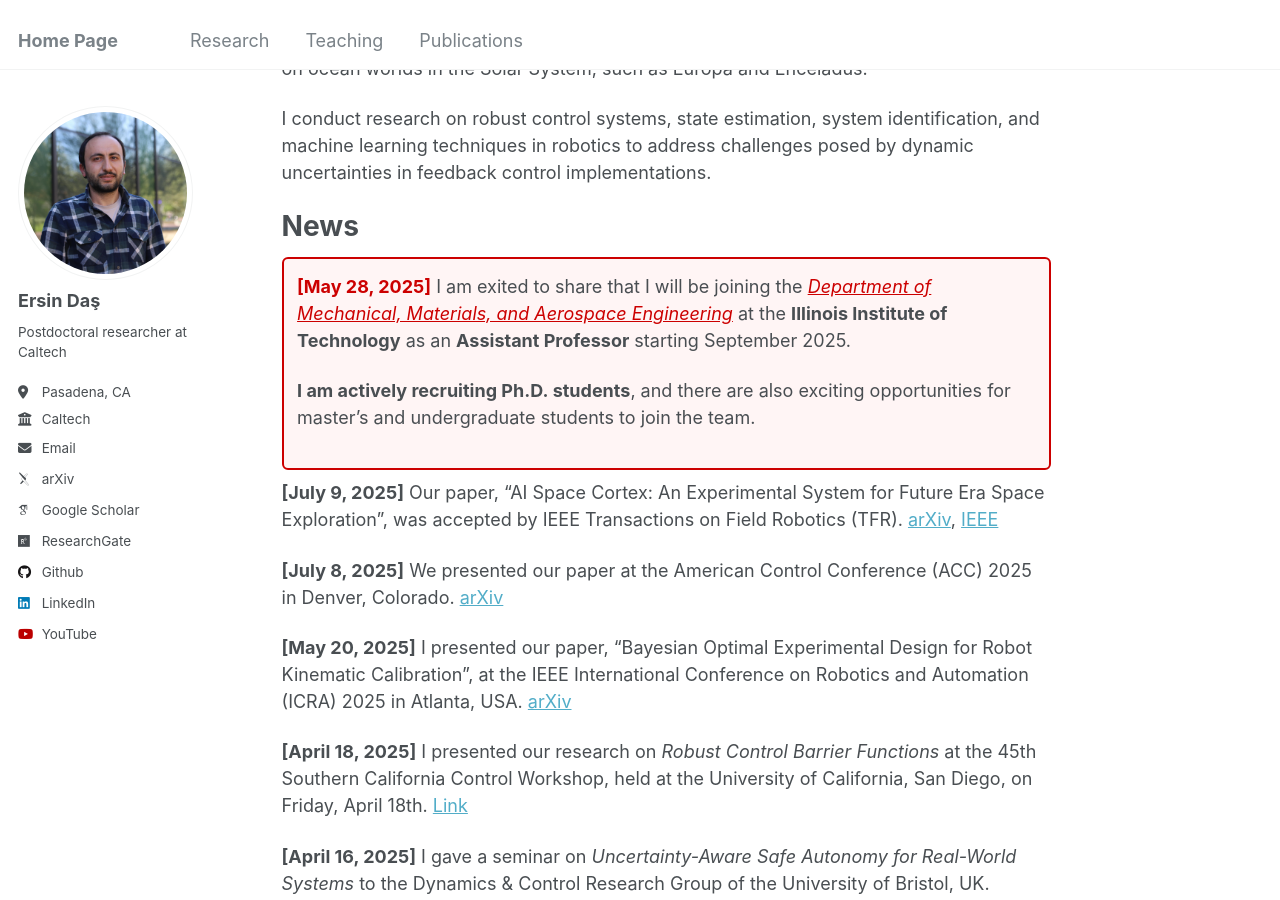
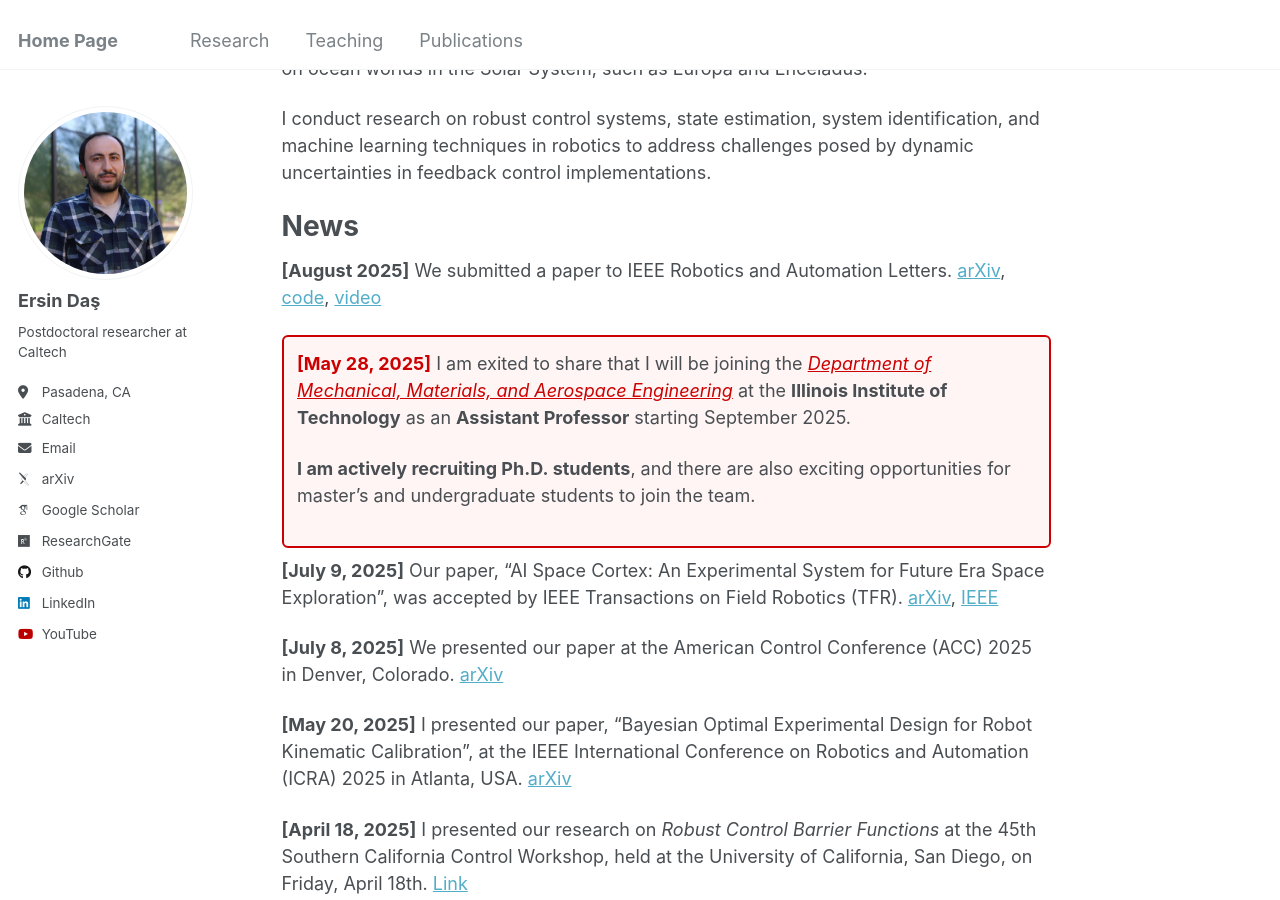
Before and after one commit to ersindas/ersindas.github.io, a Jekyll site: the page built from _pages/about.md, in a window 1280 px wide and 900 px high, scrolled down 328 px. Built offline with Jekyll 4.4.1, drawn with Linux system fonts in a browser that asks for light colours; some web fonts are replaced.

Commit message:
Update about.md
RAL

```diff
--- a/_pages/about.md
+++ b/_pages/about.md
@@ -16,6 +16,8 @@ I conduct research on robust control systems, state estimation, system identific
 
 News
 ======
+
+**[August 2025]** We submitted a paper to IEEE Robotics and Automation Letters. [arXiv](https://arxiv.org/pdf/2508.19159), [code](https://github.com/ersindas/robust-CBFs), [video](https://youtu.be/tTNu-Etm0SU)
 
 <div style="border: 2px solid #CC0000; background-color:#fff5f5; padding:0.75em; margin:0.5em 0; border-radius:6px;">
   <strong style="color:#CC0000;">[May 28, 2025]</strong> I am exited to share that I will be joining the <em><a href="https://www.iit.edu/mmae" style="color:#CC0000; text-decoration: underline;">Department of Mechanical, Materials, and Aerospace Engineering</a></em> at the <strong>Illinois Institute of Technology</strong> as an <strong>Assistant Professor</strong> starting September 2025.
```
